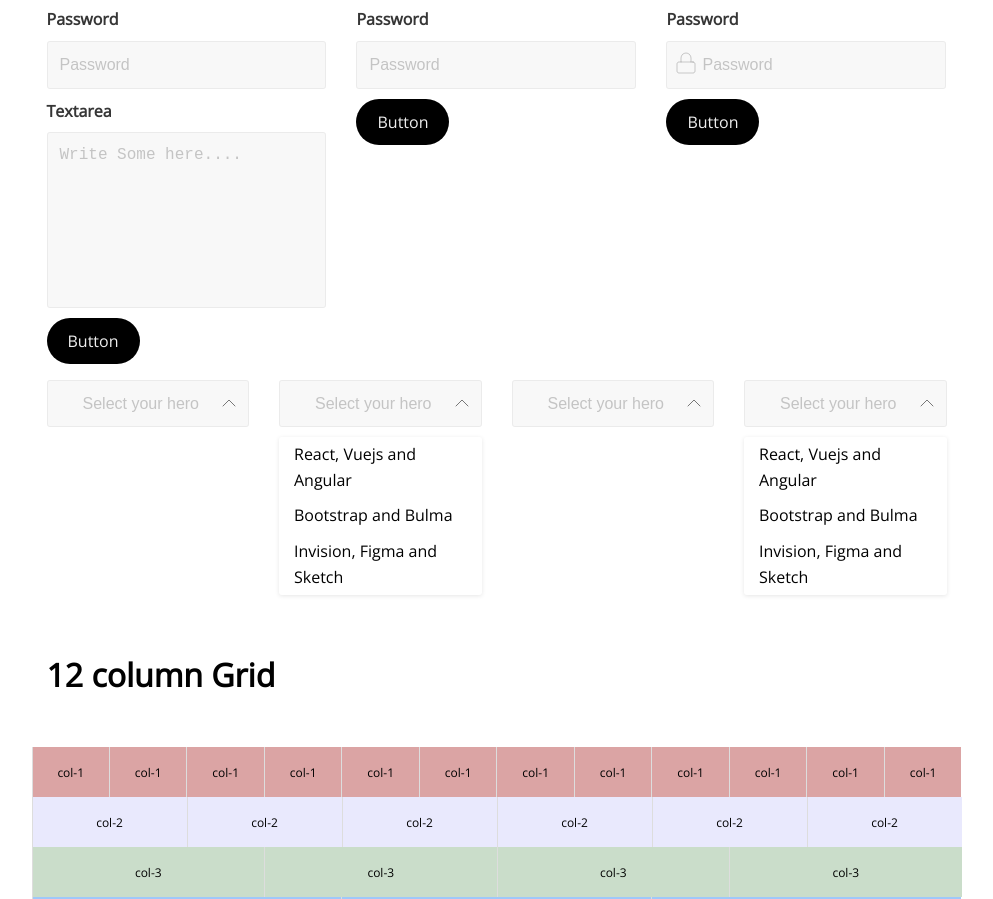
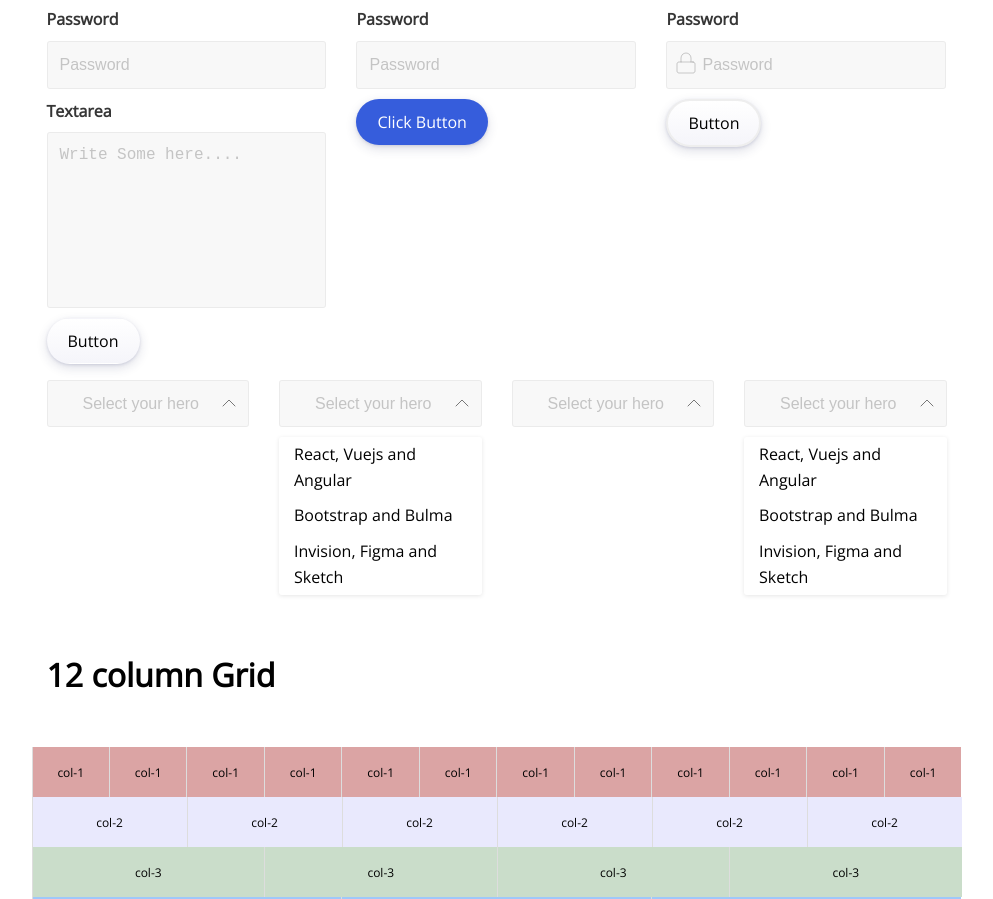
Before and after one commit to wiztemple/flamesui, a website: page index.html in a window 1280 px wide. Shown: the part 1881-2780 px from the top of the page, without its empty margins (246-1239 px from the left). Drawn offline with nearby package versions, Linux system fonts and the light colour scheme; a web font is replaced by a local one.

```diff
--- a/index.html
+++ b/index.html
@@ -201,7 +201,7 @@
                         <label class="label">Textarea</label>
                         <textarea class="input-field textarea" rows="6" placeholder="Write Some here...."></textarea>
                       </div>
-                      <button type="button" class="button button-rounded button-dark">Button</button>
+                      <button type="button" class="button button-rounded button-white button-shadow">Button</button>
                     </form>
                   </div>
                   <div class="col-4">
@@ -222,7 +222,7 @@
                         <label class="label">Password</label>
                         <input class="input-field" type="password" placeholder="Password">
                       </div>
-                      <button type="button" class="button button-rounded button-dark">Button</button>
+                      <button type="button" class="button button-rounded button-andela button-shadow">Click Button</button>
                     </form>
                   </div>
                   <div class="col-4">
@@ -276,7 +276,7 @@
 
                         </div>
                       </div>
-                      <button type="button" class="button button-rounded button-dark">Button</button>
+                      <button type="button" class="button button-rounded button-outline button-white button-shadow">Button</button>
                     </form>
                   </div>
                 </div>
```
